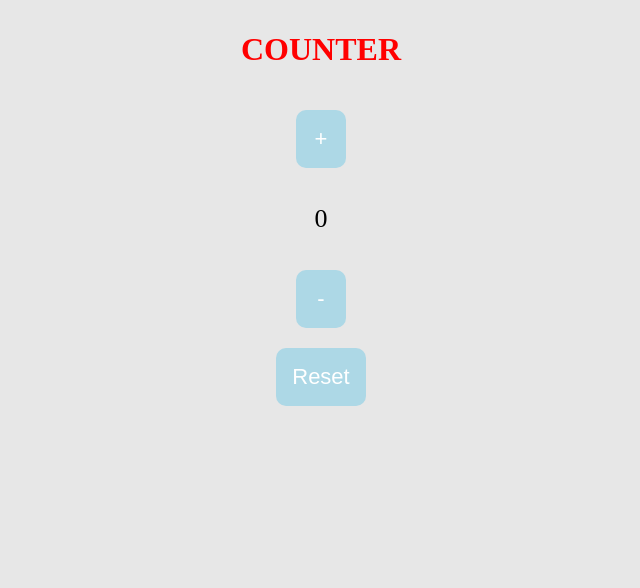
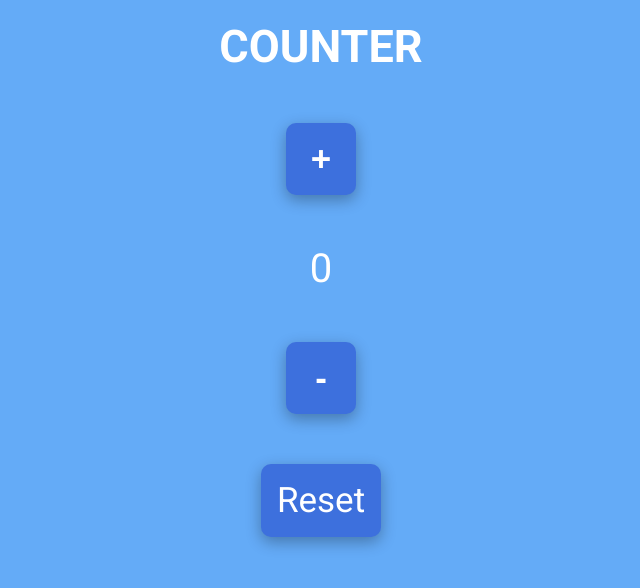
Before and after one commit to Danixpad22/JSCounter, a plain HTML site: page index.html in a window 1280 px wide. Shown: the whole page, without its empty margins (319-959 px from the left). Drawn offline with Linux system fonts and the light colour scheme.

Commit message:
modifica stili

```diff
--- a/assets/css/style.css
+++ b/assets/css/style.css
@@ -1,33 +1,50 @@
 
 body {
-  background-color: rgb(231, 231, 231);
+  font-family: 'roboto', 'arial';
+  background-color: rgb(100, 171, 247)
 }
 
 .title-style {
+  margin-top: 10px;
+  font-size: 45px;
   text-align: center;
-  color:  red;
+  color:  white;
   padding: 10px;
 }
 
 .button-style-plus-minus {
-  width: 50px;
+  width: 70px;
   padding: 16px;
   margin: 10px;
-  background-color: lightblue;
+  background-color: rgb(61, 112, 221);
   border: none;
-  font-size: 22px;
+  font-weight: bold;
+  font-size: 35px;
   color: white;
   border-radius: 10px;
+  box-shadow: 0 5px 15px rgba(0,0,0,0.3);
+  cursor: pointer;
 }
 
 .button-style {
+  font-family: 'roboto','arial';
   padding: 16px;
-  margin: 10px;
-  background-color: lightblue;
+  margin-top: 40px;
+  background-color: rgb(61, 112, 221);
   border: none;
-  font-size: 22px;
+  font-size: 35px;
   color: white;
   border-radius: 10px;
+  box-shadow: 0 5px 15px rgba(0,0,0,0.3);
+  cursor: pointer;
+}
+
+.button-style-plus-minus:active {
+  opacity: 0.7;
+}
+
+.button-style:active {
+  opacity: 0.7;
 }
 
 .container-style {
@@ -37,5 +54,7 @@ body {
 }
 
 .counter-text-style {
-  font-size: 26px;
+  font-family: 'roboto', 'arial';
+  color: white;
+  font-size: 40px;
 }
--- a/index.html
+++ b/index.html
@@ -5,6 +5,10 @@
   <meta name="viewport" content="width=device-width, initial-scale=1.0">
   <title>Document</title>
   <link rel="stylesheet" href="assets/css/style.css">
+  <link rel="preconnect" href="https://fonts.googleapis.com">
+  <link rel="preconnect" href="https://fonts.gstatic.com" crossorigin>
+  <link href="https://fonts.googleapis.com/css2?family=Roboto:wght@400;700&display=swap" rel="stylesheet">
+
 </head>
 <body>
 
```
